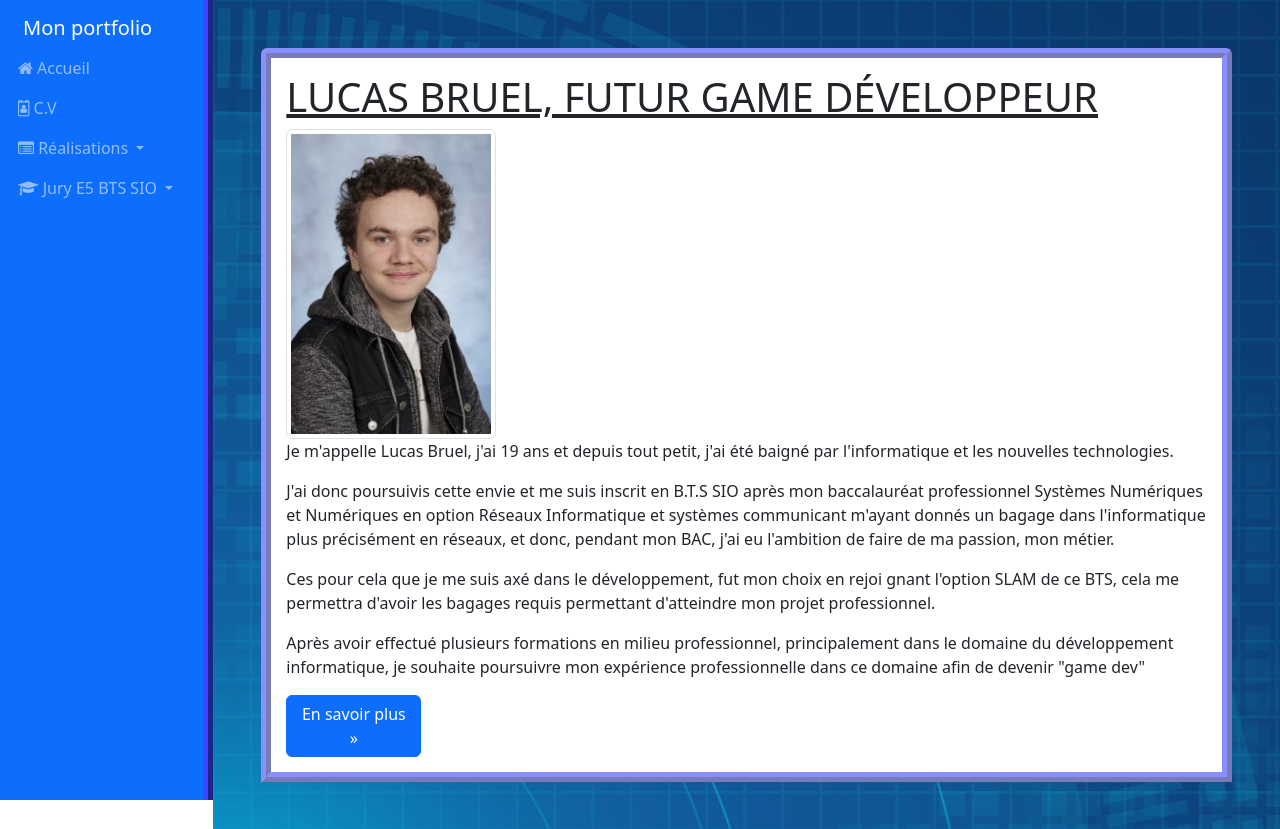
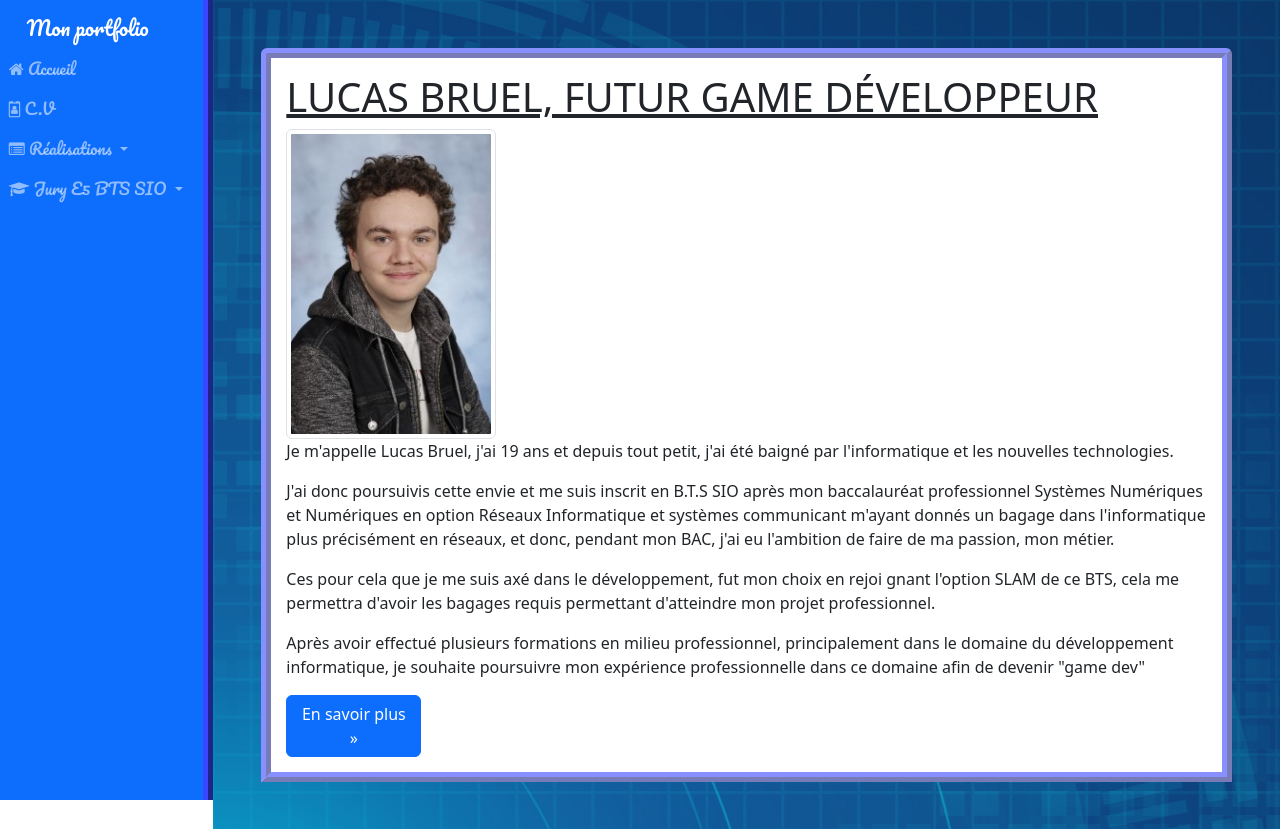
Before and after one commit to Lurius-Kitsune/Lurius-Kitsune.github.io, a PHP site: page /index.php in a window 1280 px wide. Shown: the top 829 px of the page. Run offline with PHP 8.4, Linux system fonts and the light colour scheme.

Commit message:
🆕 Font for nav menu

```diff
--- a/include/head.inc.html
+++ b/include/head.inc.html
@@ -4,8 +4,14 @@
 <meta name="description" content="Portfolio de Lucas Bruel - BTS SIO SLAM">
 <meta name="author" content="Lucas Bruel">
 <link rel="icon" href="/favicon.ico">
+<!-- CSS -->
 <link rel="stylesheet" href="/css/style.css">
-<!-- Bootstrap CSS -->
+<link href="https://maxcdn.bootstrapcdn.com/font-awesome/4.7.0/css/font-awesome.min.css" rel="stylesheet">
+<!-- Font CSS Google-->
+<link rel="stylesheet" href="https://fonts.googleapis.com/css?family=Audiowide">
+<link rel="stylesheet" href="https://fonts.googleapis.com/css?family=Pacifico">
+
+<!-- Bootstrap Framework -->
 <link href="https://cdn.jsdelivr.net/npm/bootstrap@5.3.1/dist/css/bootstrap.min.css"
     rel="stylesheet" integrity="sha384-4bw+/aepP/YC94hEpVNVgiZdgIC5+VKNBQNGCHeKRQN+PtmoHDEXuppvnDJzQIu9"
     crossorigin="anonymous">
@@ -13,6 +19,5 @@
     integrity="sha384-HwwvtgBNo3bZJJLYd8oVXjrBZt8cqVSpeBNS5n7C8IVInixGAoxmnlMuBnhbgrkm"
     crossorigin="anonymous">
 </script>
-<link href="https://maxcdn.bootstrapcdn.com/font-awesome/4.7.0/css/font-awesome.min.css" rel="stylesheet">
 
 <title>Portfolio | Lucas Bruel</title>
--- a/include/nav.inc.php
+++ b/include/nav.inc.php
@@ -16,6 +16,10 @@
         .fixed-left {
             position: fixed;
             z-index: 1030;
+        }
+
+        nav {
+            font-family: "Pacifico", sans-serif !important;
         }
     }
 
```
